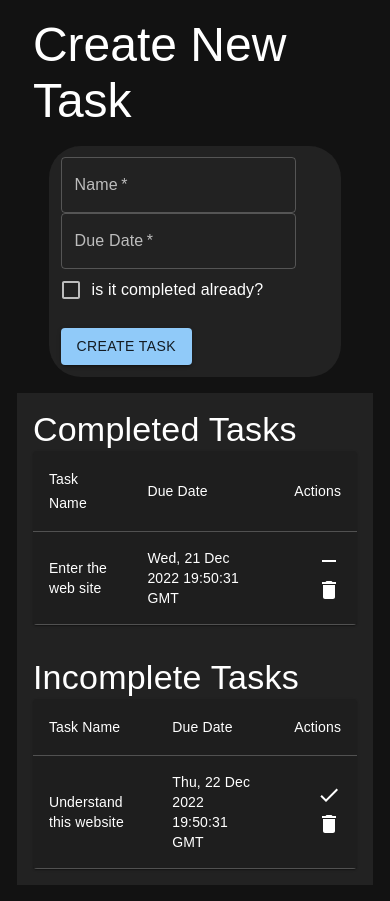
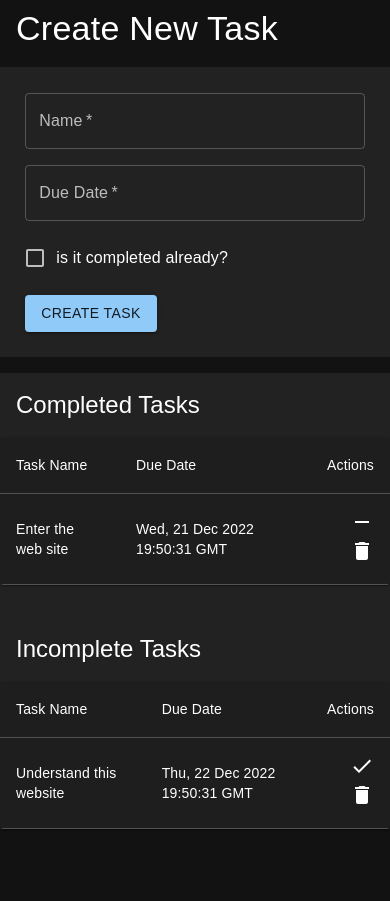
Before and after one commit to Luyz-Castelo/todo-list, a React (Create React App) app: page / in a window 390 px wide. After the commit the page ends 844 px from the top, so only its background shows below. Built offline with nearby package versions, Linux system fonts and the light colour scheme.

Commit message:
Creation of breakpoints and usage in css styling

```diff
--- /dev/null
+++ b/src/App.style.ts
@@ -0,0 +1,11 @@
+import { styled, Container } from '@mui/material';
+import { devices } from './constants/style-breakpoints';
+
+export const StyledContainer = styled(Container)`
+  padding: 2vmax;
+
+  @media ${devices.mobile} {
+    padding: 0 !important;
+    padding-top: 1vh !important;
+  }
+`
--- a/src/App.tsx
+++ b/src/App.tsx
@@ -1,16 +1,17 @@
-import { Container, CssBaseline, ThemeProvider } from '@mui/material';
+import { CssBaseline, ThemeProvider } from '@mui/material';
 import { darkTheme } from './App.theme';
 import { CreateTask } from './components/CreateTask/CreateTask';
 import { TaskList } from './components/TaskList/TaskList';
+import { StyledContainer } from './App.style';
 
 export const App = () => {
   return (
     <ThemeProvider theme={darkTheme}>
-      <Container maxWidth='md' sx={{ padding: '2vmax'}}>
+      <StyledContainer maxWidth='md'>
         <CssBaseline />
         <CreateTask />
         <TaskList />
-      </Container>
+      </StyledContainer>
     </ThemeProvider>
   );
 }
--- a/src/components/CreateTask/CreateTask.style.ts
+++ b/src/components/CreateTask/CreateTask.style.ts
@@ -1,9 +1,14 @@
 import { styled, css, Box, Container, Typography, TextField } from "@mui/material"
+import { devices } from "../../constants/style-breakpoints"
 
 export const StyledBox = styled(Box)`
   background-color: #222222;
-  padding: 3vmin;
+  padding: 3vmax;
   border-radius: 2rem;
+
+  @media ${devices.mobile} {
+    border-radius: 0;
+  }
 `
 
 export const StyledContainer = styled(Container)`
@@ -12,14 +17,26 @@ export const StyledContainer = styled(Container)`
   ${props => props.id === 'inputs' && css`
     display: flex;
     flex-wrap: wrap;
+    flex-direction: column;
+    gap: 1rem;
     margin-bottom: 2vh;
   `}
-`
 
-export const StyledTextField = styled(TextField)`
-  margin-right: 2vw;
+  @media ${devices.mobile} {
+    padding: 0;
+  }
 `
 
 export const StyledTypography = styled(Typography)`
-  margin-bottom: 2vh
+  margin-bottom: 2vh;
+
+  font-size: 3rem;
+  line-height: 1.167;
+  letter-spacing: 0em;
+
+  @media ${devices.mobile} {
+    font-size: 2.125rem;
+    line-height: 1.235;
+    letter-spacing: 0.00735em;
+  }
 `
--- a/src/components/CreateTask/CreateTask.tsx
+++ b/src/components/CreateTask/CreateTask.tsx
@@ -1,5 +1,5 @@
-import { Button, Container, TextField, FormControlLabel, Checkbox } from "@mui/material"
-import { StyledBox, StyledContainer, StyledTextField, StyledTypography } from "./CreateTask.style"
+import { Button, Container, FormControlLabel, Checkbox, TextField } from "@mui/material"
+import { StyledBox, StyledContainer, StyledTypography } from "./CreateTask.style"
 import { useState } from "react"
 import { dispatcher } from "../../helpers/dispatcher"
 import { NEW_TASK } from "../../constants/dispatches"
@@ -19,23 +19,25 @@ export const CreateTask = () => {
   }
 
   return (
-    <Container>
-      <StyledTypography variant='h3'>
-        Create New Task
-      </StyledTypography>
+    <StyledContainer>
+      <Container>
+        <StyledTypography variant='h3'>
+          Create New Task
+        </StyledTypography>
+      </Container>
 
-      <Container>
+      <StyledContainer>
         <StyledBox component='form' onSubmit={e => dispatchNewTask(e)}>
           <StyledContainer id='inputs'>
-            <StyledTextField required name='taskName' id='standard-required' label='Name' onChange={(e) => setTaskName(e.target.value)} />
-            <StyledTextField required name='dueDate' id='standard-required' label='Due Date' onChange={(e) => setDueDate(e.target.value)} />
+            <TextField required name='taskName' id='standard-required' label='Name' onChange={(e) => setTaskName(e.target.value)} />
+            <TextField required name='dueDate' id='standard-required' label='Due Date' onChange={(e) => setDueDate(e.target.value)} />
             <FormControlLabel control={<Checkbox onClick={()=> setIsComplete(!isComplete)} />} label='is it completed already?' />
           </StyledContainer>
           <StyledContainer>
             <Button variant='contained' type='submit' color='primary'>Create Task</Button>
           </StyledContainer>
         </StyledBox>
-      </Container>
-    </Container>
+      </StyledContainer>
+    </StyledContainer>
   )
 }
--- a/src/components/TaskList/TaskList.style.ts
+++ b/src/components/TaskList/TaskList.style.ts
@@ -1,10 +1,16 @@
+import { Typography } from '@mui/material';
 import { styled, Container, TableCell } from '@mui/material';
+import { devices } from '../../constants/style-breakpoints';
 
 export const StyledContainer = styled(Container)`
   background-color: #222222;
   padding-top: 1rem;
   padding-bottom: 1rem;
   margin-top: 1rem;
+
+  @media ${devices.mobile} {
+    padding: 0
+  }
 `
 
 export const StyledTableCell = styled(TableCell)`
@@ -12,3 +18,16 @@ export const StyledTableCell = styled(TableCell)`
     cursor: pointer;
   }
 `
+
+export const StyledTypography = styled(Typography)`
+  font-size: 2.125rem;
+  line-height: 1.235;
+  letter-spacing: 0.00735em;
+
+  @media ${devices.mobile} {
+    font-size: 1.5rem;
+    line-height: 1.334;
+    letter-spacing: 0em;
+    padding: 1rem;
+  }
+`
--- a/src/components/TaskList/TaskList.tsx
+++ b/src/components/TaskList/TaskList.tsx
@@ -1,4 +1,4 @@
-import { Table, TableContainer, TableHead, TableRow, TableCell, TableBody, Typography, Paper, Icon } from "@mui/material";
+import { Table, TableContainer, TableHead, TableRow, TableCell, TableBody, Paper } from "@mui/material";
 import DeleteIcon from '@mui/icons-material/Delete';
 import RemoveIcon from '@mui/icons-material/Remove';
 import DoneIcon from '@mui/icons-material/Done';
@@ -6,7 +6,7 @@ import { useEffect, useState } from "react";
 import { NEW_TASK } from "../../constants/dispatches";
 import { Task } from "../../helpers/interfaces/task.interface";
 import { dispatcher } from "../../helpers/dispatcher"
-import { StyledContainer, StyledTableCell } from "./TaskList.style";
+import { StyledContainer, StyledTableCell, StyledTypography } from "./TaskList.style";
 import { generateRandomUuid } from "../../helpers/generateRandomUuid";
 
 const createBaseTasks = () => {
@@ -93,7 +93,7 @@ export const TaskList = () => {
 
   return (
     <StyledContainer>
-      <Typography variant='h4'>Completed Tasks</Typography>
+      <StyledTypography variant='h4'>Completed Tasks</StyledTypography>
       <TableContainer component={Paper}>
         <Table>
           <TableHead>
@@ -118,7 +118,7 @@ export const TaskList = () => {
         </Table>
       </TableContainer>
 
-      <Typography variant='h4' mt={4}>Incomplete Tasks</Typography>
+      <StyledTypography variant='h4' mt={4}>Incomplete Tasks</StyledTypography>
       <TableContainer component={Paper}>
         <Table>
           <TableHead>
--- /dev/null
+++ b/src/constants/style-breakpoints.ts
@@ -0,0 +1,11 @@
+const sizes = {
+  mobile: '0px',
+  tablet: '768px',
+  desktop: '1028px',
+};
+
+export const devices = {
+  mobile: `(min-width: ${sizes.mobile}) and (max-width: ${sizes.tablet})`,
+  tablet: `(min-width: ${sizes.tablet}) and (max-width: ${sizes.desktop})`,
+  desktop: `(min-width: ${sizes.desktop})`,
+};
```
Also changed, not shown: 1 other file (tests, documents, lock files or other folders).
